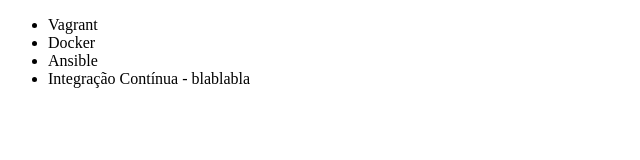
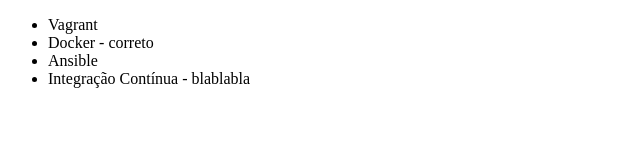
Before and after one commit to renatoiglesias/ALURA, a plain HTML site: page index.html in a window 1280 px wide. Shown: the full height of the page, 0-640 px from the left. Drawn offline with Linux system fonts and the light colour scheme.

Commit message:
corrigindo nome 2

```diff
--- a/index.html
+++ b/index.html
@@ -7,7 +7,7 @@
 <body>
     <ul>
         <li>Vagrant</li>
-        <li>Docker</li>
+        <li>Docker - correto</li>
         <li>Ansible</li>
         <li>Integração Contínua - blablabla</li>
     </ul>
```
